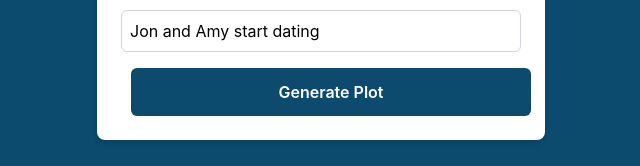
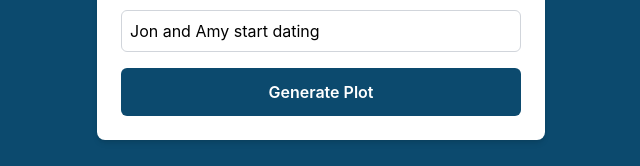
Before and after one commit to KluEvo/cs338, a React (Create React App) app in the folder because-app/: page / in a window 1280 px wide. Shown: the part 435-601 px from the top of the page, without its empty margins (319-959 px from the left). Built offline with nearby package versions, Linux system fonts and the light colour scheme.

Commit message:
margin fix

```diff
--- a/because-app/src/Components/Prompt.js
+++ b/because-app/src/Components/Prompt.js
@@ -68,7 +68,7 @@ export const PromptForm = () => {
           <button
             type="button"
             onClick={handleGeneratePlot}
-            className="w-full mt-4 p-3 bg-sky-900	 text-white font-semibold rounded-md hover:bg-sky-900	 transition"
+            className="w-full mt-4 ml-0 p-3 bg-sky-900 text-white font-semibold rounded-md hover:bg-sky-900	 transition"
           >
             <span>{buttonText}</span>
           </button>
```
